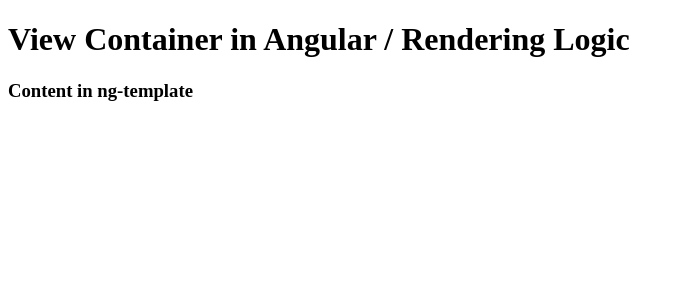
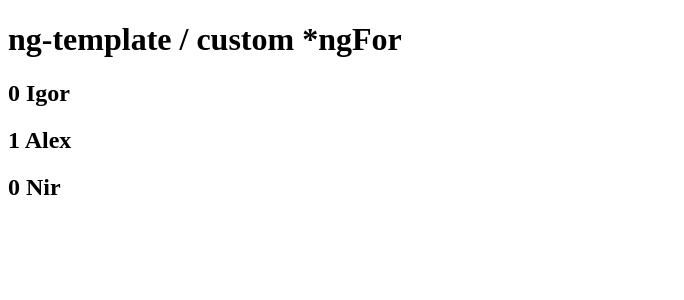
Before and after one commit to devlev1980/Embedded-views-in-Angular, an Angular app: page / in a window 1280 px wide. Shown: the top 300 px of the page, without its empty margins (0-684 px from the left). Built offline with nearby package versions, Linux system fonts and the light colour scheme.

Commit message:
adding users + adding usersTemplate + adding usersContainer

```diff
--- a/src/app/app.component.ts
+++ b/src/app/app.component.ts
@@ -1,34 +1,55 @@
-import {AfterViewInit, Component, EmbeddedViewRef, TemplateRef, ViewChild, ViewContainerRef} from '@angular/core';
-import {NgClass} from "@angular/common";
+import {
+    AfterViewInit,
+    ChangeDetectionStrategy, ChangeDetectorRef,
+    Component,
+    TemplateRef,
+    ViewChild,
+    ViewContainerRef
+} from '@angular/core';
+import {IUser, users} from "../assets/users";
+
 
 @Component({
     selector: 'app-root',
     template: `
-        <h1 class="display-1">View Container in Angular / Rendering Logic </h1>
-        <!--        <div #container></div>-->
+        <h1 class="display-1">ng-template / custom *ngFor</h1>
 
-        <ng-container #container></ng-container>
-
-
-        <ng-template #templateRef>
-            <h3>Content in ng-template</h3>
+        <ng-container #usersContainerRef></ng-container>
+        <ng-template #userTemplateRef
+                     let-user="currentUser"
+                     let-index="index"
+                     let-isFirst="first">
+<!--            <h2>This is the users template</h2>-->
+            <h2>{{user.id}}  {{user.name}}</h2>
         </ng-template>
 
     `,
-    styles: []
+    styles: [],
+    changeDetection: ChangeDetectionStrategy.OnPush
 })
 export class AppComponent implements AfterViewInit {
-    @ViewChild(TemplateRef) template: TemplateRef<any>; // If there's just one ng-template no need to set reference like  in <ng-template #templateRef></ng-template>
-    @ViewChild('container',{read: ViewContainerRef}) container: ViewContainerRef;
+    @ViewChild('userTemplateRef', {read: TemplateRef}) userTemplate: TemplateRef<{currentUser: IUser,index: number, first: boolean}>;
+    @ViewChild('usersContainerRef', {read: ViewContainerRef}) usersContainerRef: ViewContainerRef
+    users: IUser[] = users;
 
-    // constructor(private viewContainer: ViewContainerRef) {
-    // }
+    constructor(private cdr: ChangeDetectorRef) {
+    }
+    ngAfterViewInit(): void {
 
-    ngAfterViewInit(): void {
-        // const embeddedView: EmbeddedViewRef<any> = this.template.createEmbeddedView(null);
-        //
-        // this.container.insert(embeddedView);
-        this.container.createEmbeddedView(this.template); // Short version of code above
+        // this.users.forEach(user=>{
+        //     this.usersContainerRef.createEmbeddedView(this.userTemplate,{currentUser: user});
+        // })
+
+        for (let i=0; i< this.users.length; i++){
+           this.usersContainerRef.createEmbeddedView(this.userTemplate,{
+               currentUser: this.users[i],
+               index: i,
+               first: i == 0
+           })
+        }
+        this.cdr.detectChanges();
+
+
     }
 
 
--- a/src/app/template-render.directive.ts
+++ b/src/app/template-render.directive.ts
@@ -1,10 +1,16 @@
-import { Directive } from '@angular/core';
+import {AfterViewInit, Directive, Input, OnChanges, TemplateRef, ViewChild, ViewContainerRef} from '@angular/core';
 
 @Directive({
   selector: '[appTemplateRender]'
 })
-export class TemplateRenderDirective {
+export class TemplateRenderDirective implements OnChanges{
+@Input('appTemplateRender') template: TemplateRef<any>
+  constructor(private viewContainer: ViewContainerRef) { }
 
-  constructor() { }
+  ngAfterViewInit(): void {
+  }
+  ngOnChanges(): void {
+    this.viewContainer.createEmbeddedView(this.template); //Rendering dynamic embedded view with directive
 
+  }
 }
--- /dev/null
+++ b/src/assets/users.ts
@@ -0,0 +1,23 @@
+export interface IUser {
+    id: number;
+    name: string;
+    age: number;
+}
+
+export const users: IUser[] = [
+    {
+     id: 0,
+     name: 'Igor',
+     age: 20
+    },
+    {
+        id: 1,
+        name: 'Alex',
+        age: 22
+    },
+    {
+        id: 0,
+        name: 'Nir',
+        age: 25
+    },
+];
```
